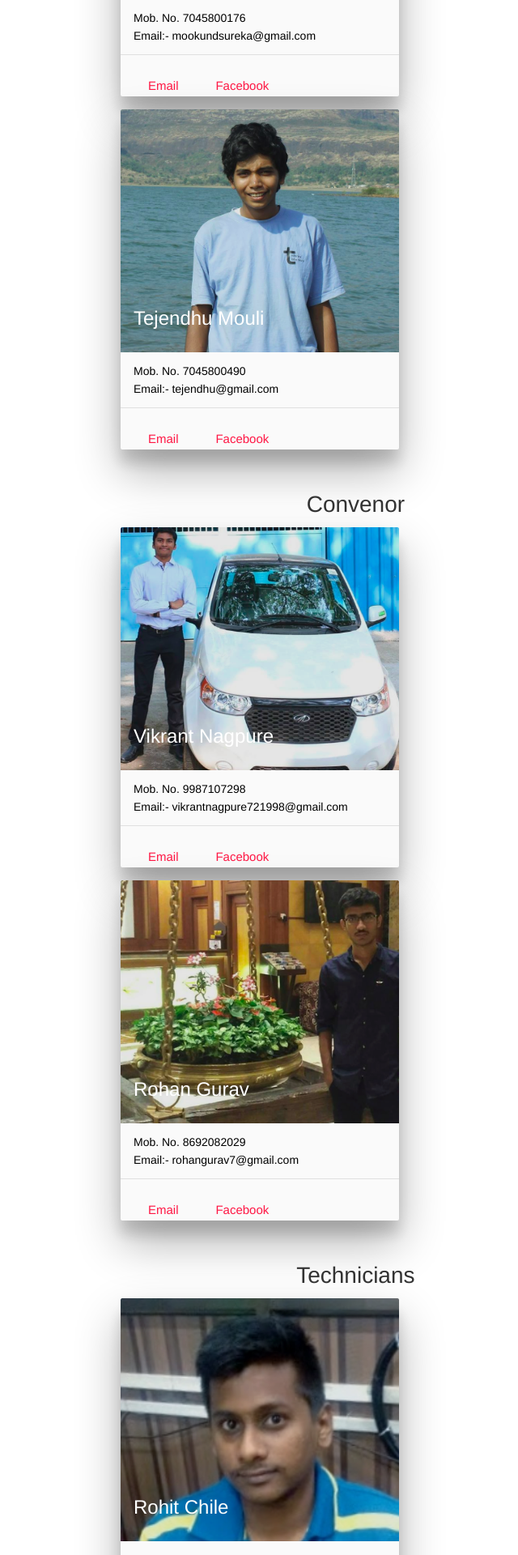
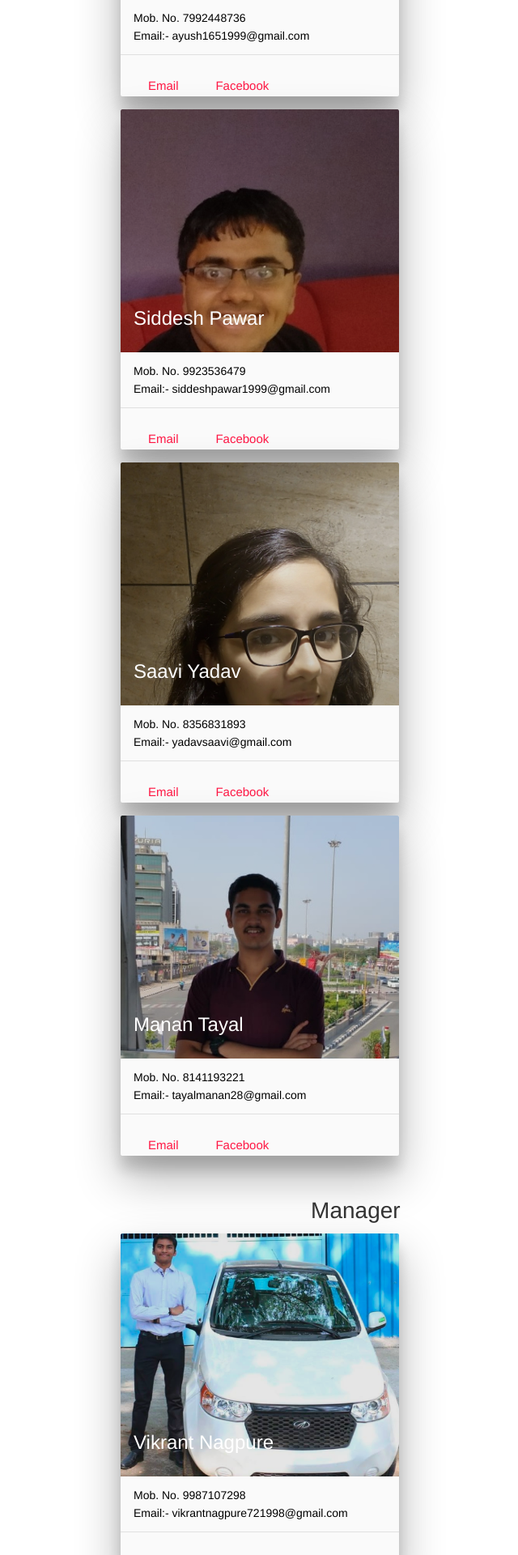
Before and after one commit to rockincroc/tinkerers-lab, a Django app: page /team in a window 1280 px wide. Shown: the part 1611-3531 px from the top of that part at 81% size, without its empty margins (512-1152 px from the left). Run offline with Django 3.2, Linux system fonts and the light colour scheme; the page is wider than the window, and the part outside it is not shown; some libraries are stand-ins or nearby versions.

Commit message:
Updated contact details of conveners and manager

```diff
--- a/tinkererslab/templates/tl/team.html
+++ b/tinkererslab/templates/tl/team.html
@@ -16,20 +16,20 @@
     </div>
     <div class='row' style="margin-top: 40px;margin-bottom: 10px;">
         <center>
-            <div class="col-md-4 col-md-offset-4" style="font-size: 200%">Manager </div>
+            <div class="col-md-4 col-md-offset-4" style="font-size: 200%">Convener </div>
         </center>
         <div class="card card--big col-md-6 col-sm-12">
-            <div class="card__image" style="background-image: url('{% static 'tl/assets/images/mookund.jpg'%}');background-position: top left;margin-bottom:-90px;"></div>
-            <h2 class="card__title" style="margin-top: 110px">Mookund Sureka</h2>
-            <p class="card__text" style="margin-top: 120px">Mob. No. 7045800176
-                <br>Email:- mookundsureka@gmail.com</p>
+            <div class="card__image" style="background-image: url('{% static 'tl/assets/images/ayush.jpg'%}');background-position: top left;margin-bottom:-90px;"></div>
+            <h2 class="card__title" style="margin-top: 110px">Ayush Bhardwaj</h2>
+            <p class="card__text" style="margin-top: 120px">Mob. No. 7992448736
+                <br>Email:- ayush1651999@gmail.com</p>
             <div class="card__action-bar">
-                <a href="mailto:mookundsureka@gmail.com">
+                <a href="mailto:ayush1651999@gmail.com">
                     <button class="card__button">
                         Email
                     </button>
                 </a>
-                <a href="https://www.facebook.com/sureka.mkd">
+                <a href="https://www.facebook.com/ayush.bharadwaj.90">
                     <button class="card__button">
                         Facebook
                     </button>
@@ -37,17 +37,53 @@
             </div>
         </div>
         <div class="card card--big col-md-6 col-sm-12">
-            <div class="card__image" style="background-image: url('{% static 'tl/assets/images/tejendhu.png' %} ');background-position: top left;margin-bottom:-90px;"></div>
-            <h2 class="card__title" style="margin-top: 110px">Tejendhu Mouli</h2>
-            <p class="card__text" style="margin-top: 120px">Mob. No. 7045800490
-                <br>Email:- tejendhu@gmail.com</p>
+            <div class="card__image" style="background-image: url('{% static 'tl/assets/images/siddesh.jpg' %} ');background-position: top left;margin-bottom:-90px;"></div>
+            <h2 class="card__title" style="margin-top: 110px">Siddesh Pawar</h2>
+            <p class="card__text" style="margin-top: 120px">Mob. No. 9923536479
+                <br>Email:- siddeshpawar1999@gmail.com</p>
             <div class="card__action-bar">
-                <a href="mailto:tejendhu@gmail.com">
+                <a href="mailto:siddeshpawar1999@gmail.com">
                     <button class="card__button">
                         Email
                     </button>
                 </a>
-                <a href="https://www.facebook.com/tejendhu">
+                <a href="https://www.facebook.com/profile.php?id=100014112017403">
+                    <button class="card__button">
+                        Facebook
+                    </button>
+                </a>
+            </div>
+        </div>
+        <div class="card card--big col-md-6 col-sm-12">
+            <div class="card__image" style="background-image: url('{% static 'tl/assets/images/saavi.jpg'%}');background-position: top left;margin-bottom:-90px;"></div>
+            <h2 class="card__title" style="margin-top: 110px">Saavi Yadav</h2>
+            <p class="card__text" style="margin-top: 120px">Mob. No. 8356831893
+                <br>Email:- yadavsaavi@gmail.com</p>
+            <div class="card__action-bar">
+                <a href="mailto:yadavsaavi@gmail.com">
+                    <button class="card__button">
+                        Email
+                    </button>
+                </a>
+                <a href="https://www.facebook.com/saavi.yadav.5">
+                    <button class="card__button">
+                        Facebook
+                    </button>
+                </a>
+            </div>
+        </div>
+        <div class="card card--big col-md-6 col-sm-12">
+            <div class="card__image" style="background-image: url('{% static 'tl/assets/images/manan.jpg'%}');background-position: top left;margin-bottom:-90px;"></div>
+            <h2 class="card__title" style="margin-top: 110px">Manan Tayal</h2>
+            <p class="card__text" style="margin-top: 120px">Mob. No. 8141193221
+                <br>Email:- tayalmanan28@gmail.com</p>
+            <div class="card__action-bar">
+                <a href="mailto:tayalmanan28@gmail.com">
+                    <button class="card__button">
+                        Email
+                    </button>
+                </a>
+                <a href="https://www.facebook.com/manan.tayal.16">
                     <button class="card__button">
                         Facebook
                     </button>
@@ -57,7 +93,7 @@
     </div>
     <div class='row' style="margin-top: 40px;margin-bottom: 10px;">
         <center>
-            <div class="col-md-4 col-md-offset-4" style="font-size: 200%">Convenor </div>
+            <div class="col-md-4 col-md-offset-4" style="font-size: 200%">Manager </div>
         </center>
         <div class="card card--big col-md-6 col-sm-12">
             <div class="card__image" style="background-image: url('{% static 'tl/assets/images/vikrant.png' %}');background-position: top left;margin-bottom:-90px;"></div>
@@ -77,24 +113,7 @@
                 </a>
             </div>
         </div>
-        <div class="card card--big col-md-6 col-sm-12">
-            <div class="card__image" style="background-image: url('{% static 'tl/assets/images/rohan1.png' %} ');background-position: top left;margin-bottom:-90px;"></div>
-            <h2 class="card__title" style="margin-top: 110px">Rohan Gurav</h2>
-            <p class="card__text" style="margin-top: 120px">Mob. No. 8692082029
-                <br>Email:- rohangurav7@gmail.com</p>
-            <div class="card__action-bar">
-                <a href="mailto:rohangurav7@gmail.com">
-                    <button class="card__button">
-                        Email
-                    </button>
-                </a>
-                <a href="https://www.facebook.com/rohan.gurav.355">
-                    <button class="card__button">
-                        Facebook
-                    </button>
-                </a>
-            </div>
-        </div>
+
     </div>
     <div class='row' style="margin-top: 40px;margin-bottom: 10px;">
         <center>
```
Also changed, not shown: tinkererslab/static/tl/assets/images/manan.jpg (added), tinkererslab/static/tl/assets/images/saavi.jpg (added), tinkererslab/static/tl/assets/images/siddesh.jpg (added), 1 other file.
